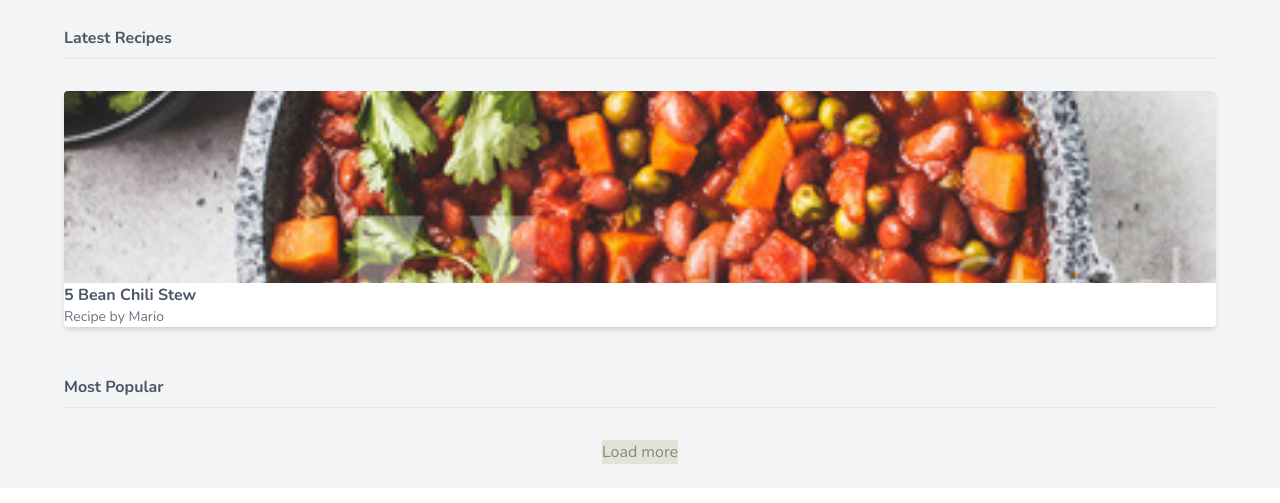
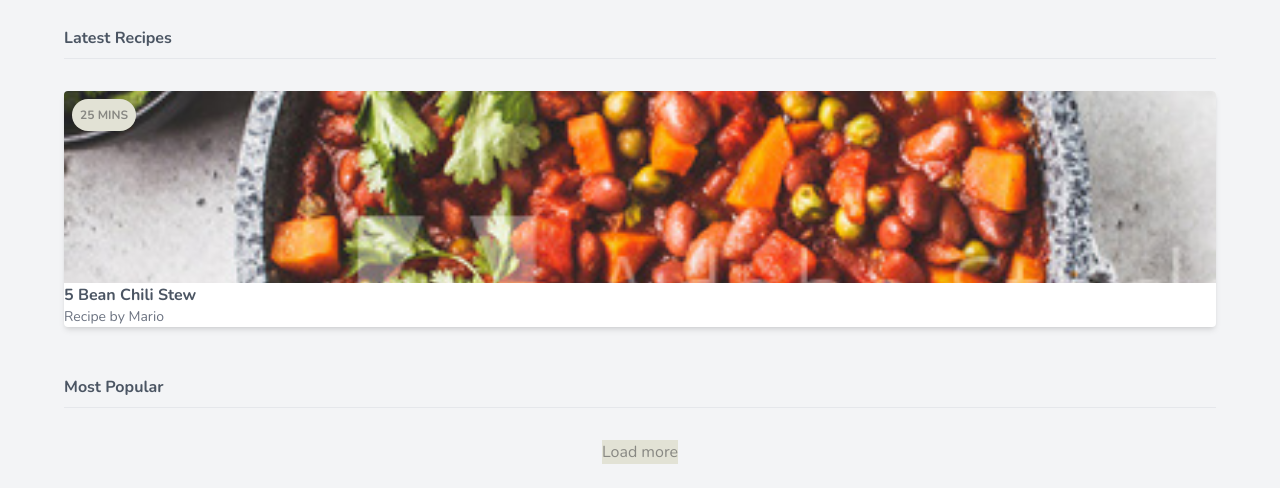
Before and after one commit to irem-kenar/Tailwindcss-ninjafood, a website: page public/index.html in a window 1280 px wide. Shown: the part 291-794 px from the top of the page. Drawn offline with nearby package versions, Linux system fonts and the light colour scheme.

Commit message:
Added badge

```diff
--- a/public/index.html
+++ b/public/index.html
@@ -53,7 +53,7 @@
 
           <div class="mt-8">
             <!-- cards go here -->
-            <div class="bg-white rounded overflow-hidden shadow-md">
+            <div class="bg-white rounded overflow-hidden shadow-md relative">
               <img
                 src="img/stew.jpg"
                 alt="stew"
@@ -62,6 +62,23 @@
               <div>
                 <span class="font-bold">5 Bean Chili Stew</span>
                 <span class="block text-gray-500 text-sm">Recipe by Mario</span>
+              </div>
+              <div>
+                <span
+                  class="
+                    bg-secondary-100
+                    text-secondary-200 text-xs
+                    uppercase
+                    font-bold
+                    rounded-full
+                    p-2
+                    absolute
+                    top-0
+                    ml-2
+                    mt-2
+                  "
+                  >25 mins</span
+                >
               </div>
             </div>
           </div>
```
Also changed, not shown: public/styles.css.
